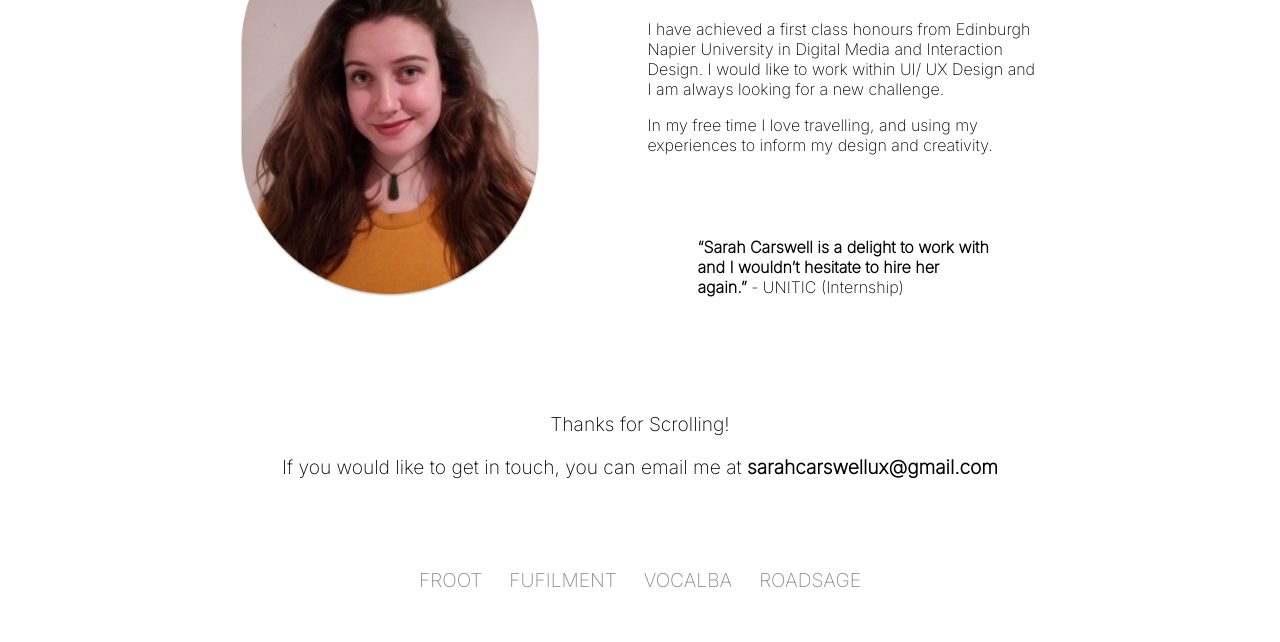
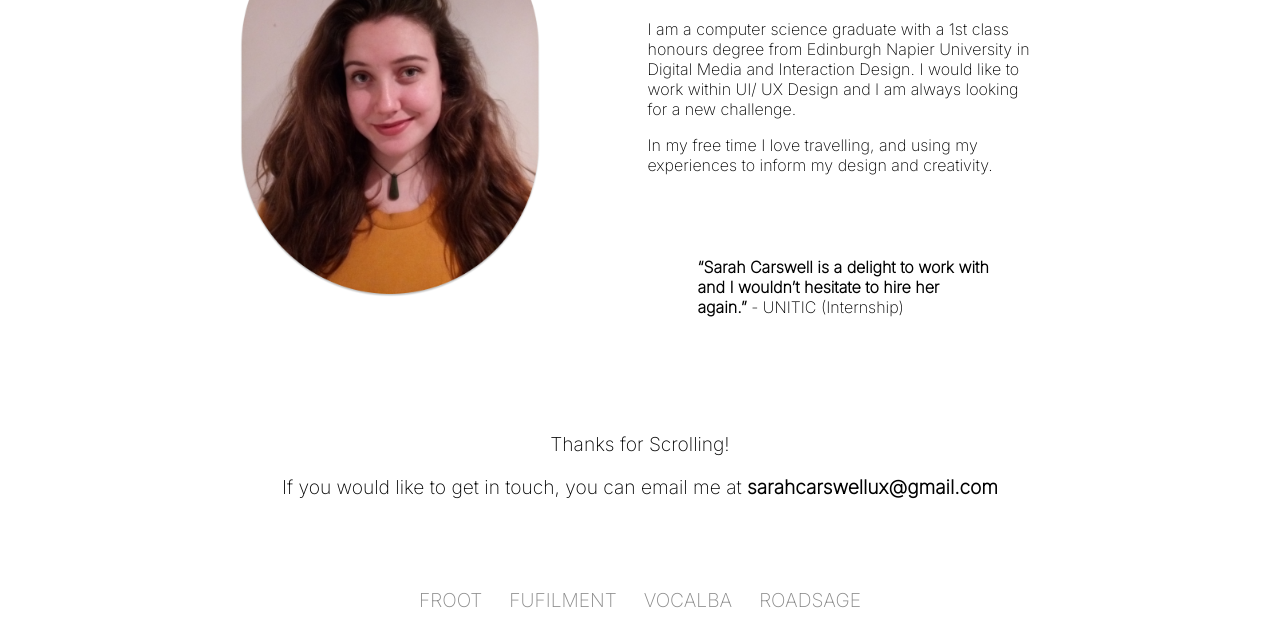
Before and after one commit to ShazCarswell/PortfolioFinal, a plain HTML site: page about.html in a window 1280 px wide. Shown: the part 282-924 px from the top of the page. Drawn offline with Linux system fonts and the light colour scheme.

Commit message:
Update about.html

```diff
--- a/about.html
+++ b/about.html
@@ -45,7 +45,7 @@
 
                         <h1>Hi, thanks for visiting my website</h1>
 
-                        <p>I have achieved a first class honours from Edinburgh Napier University in Digital Media and Interaction Design. I would like to work within UI/ UX Design and I am always looking for a new challenge.</p>
+                        <p>I am a computer science graduate with a 1st class honours degree from Edinburgh Napier University in Digital Media and Interaction Design. I would like to work within UI/ UX Design and I am always looking for a new challenge.</p>
 
                         <p>In my free time I love travelling, and using my experiences to inform my design and creativity.</p>
 
```
